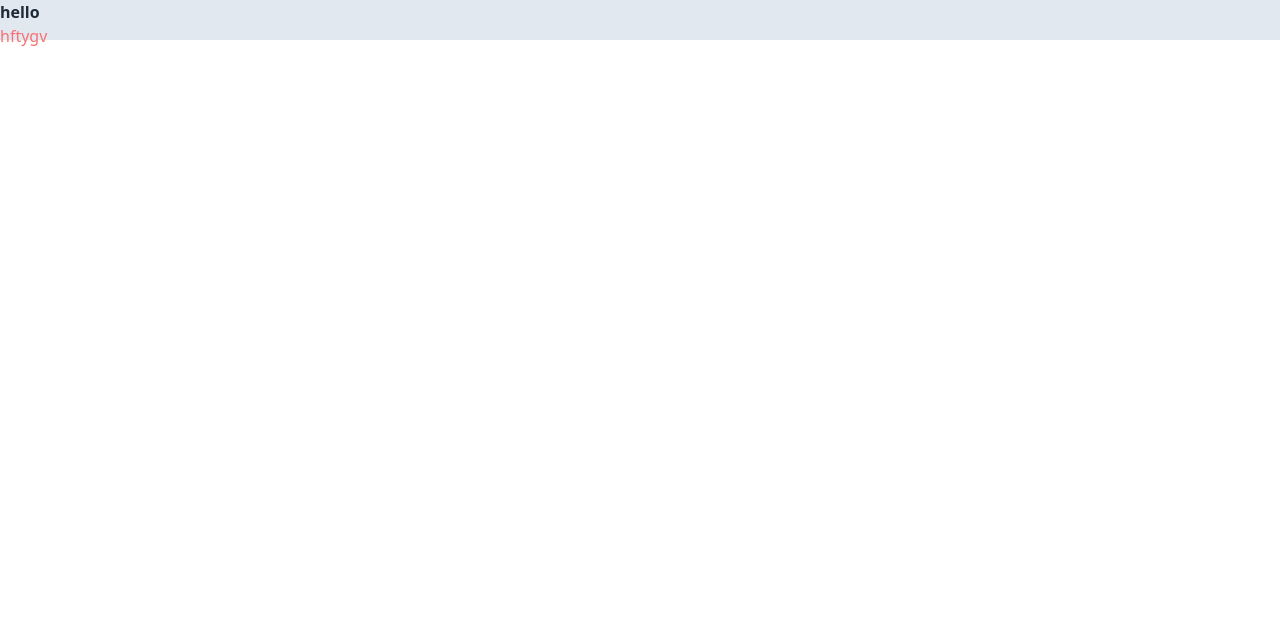
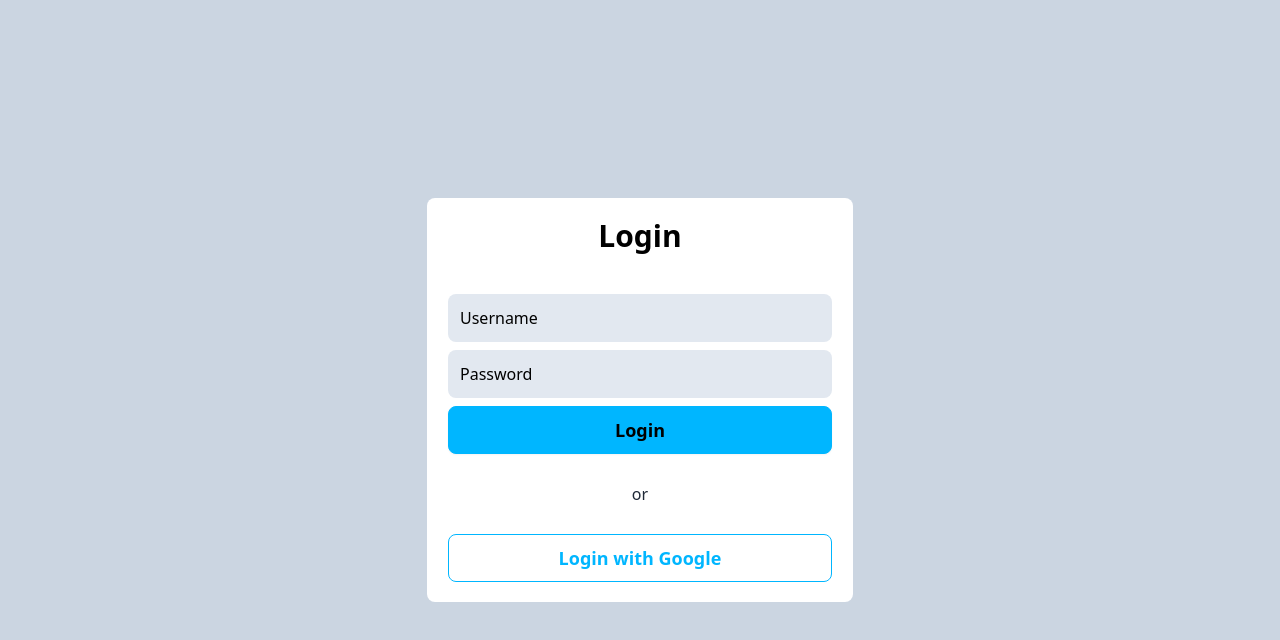
Before and after one commit to rohanadnan1/AskHub-Blogs, a website: page login.html in a window 1280 px wide. Drawn offline with Linux system fonts and the light colour scheme.

Commit message:
login page complete

```diff
--- a/login.html
+++ b/login.html
@@ -8,10 +8,28 @@
   <title>Login Page</title>
 </head>
 
-<body class="h-10 bg-slate-200">
+<body class="bg-slate-300 w-full min-h-screen flex justify-center items-center">
 
-  <h1 class="font-bold">hello</h1>
-  <p class="text-red-400">hftygv</p>
+  <div class="bg-white w-1/3 flex justify-center items-center flex-col rounded-lg">
+    <h1 class="font-bold text-black text-3xl mt-5 mb-10">Login</h1>
+    <div>
+      <form action="" class="flex flex-col gap-2">
+        <input type="text" placeholder="Username"
+          class=" bg-slate-200 text-black placeholder:text-black rounded-lg  p-3 w-96">
+        <input type="password" placeholder="Password"
+          class=" bg-slate-200 text-black placeholder:text-black rounded-lg p-3">
+        <button class="btn btn-info mb-5 text-lg">Login</button>
+
+        <p class="text-center mb-5">or</p>
+
+        <button class="btn btn-outline btn-info mb-5 text-lg">Login with
+          Google</button>
+
+
+      </form>
+    </div>
+  </div>
+
 </body>
 
 </html>
```
Also changed, not shown: src/output.css.
